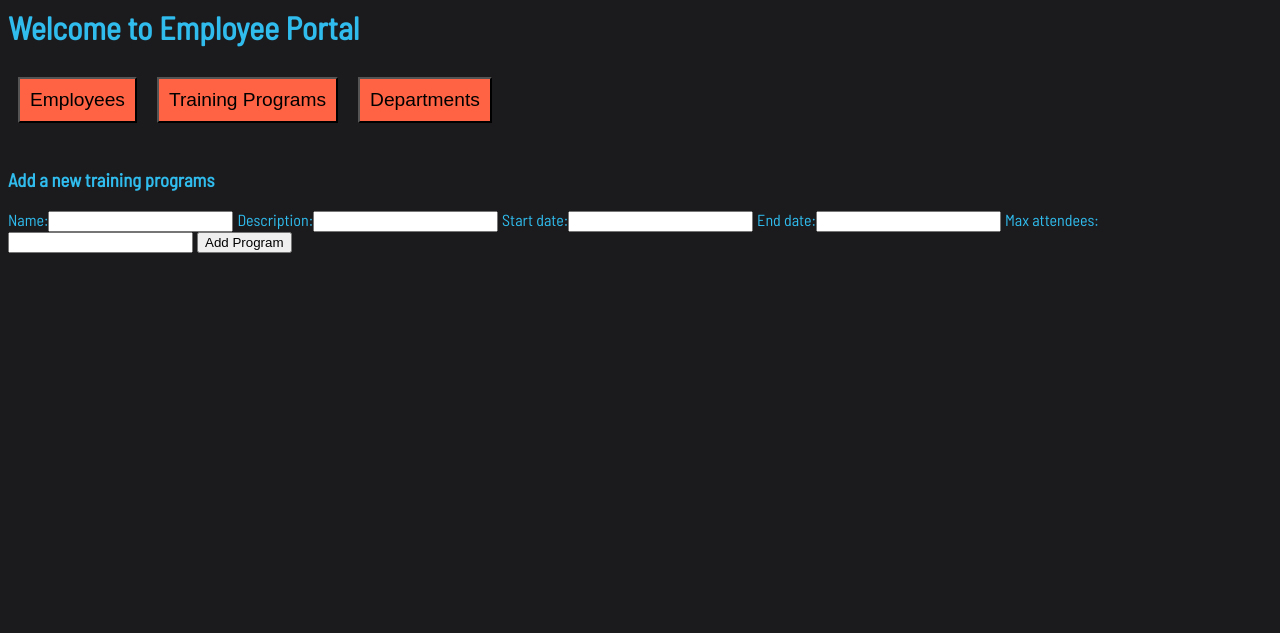
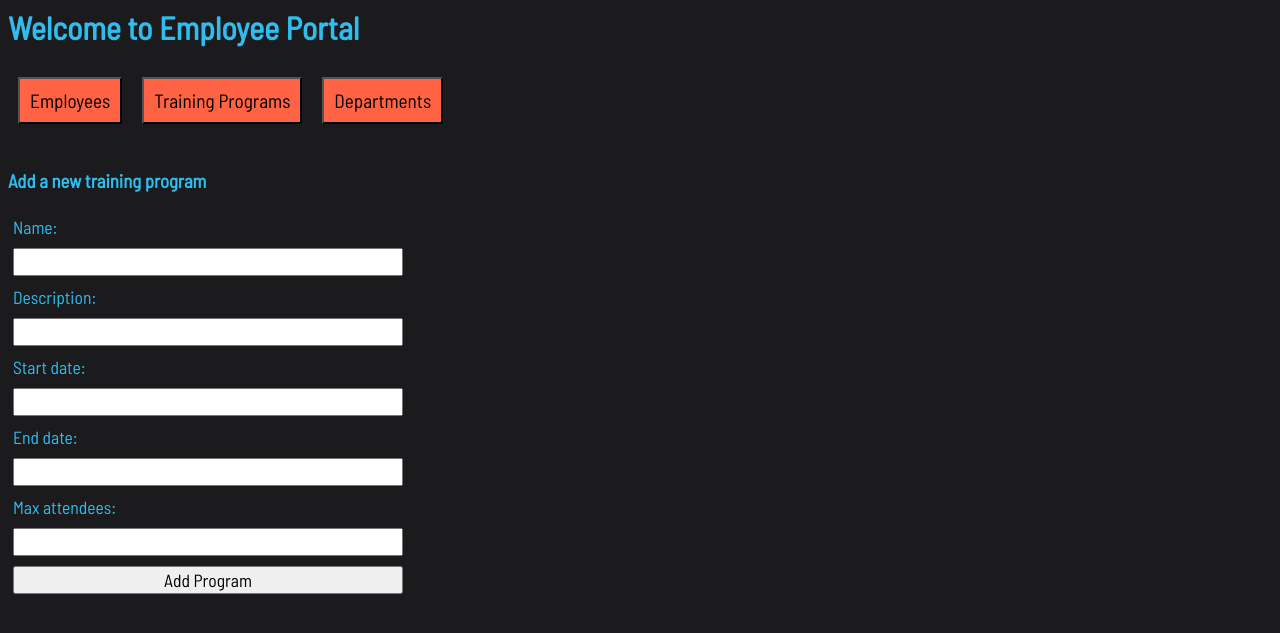
Before and after one commit to elated-egrets/bangazon-internal-site, a Django app: page /training_programs/add in a window 1280 px wide. Shown: the top 633 px of the page. Run offline with Django 3.2, Linux system fonts and the light colour scheme.

Commit message:
forms looking better

```diff
--- a/employee_portal/static/css/global.css
+++ b/employee_portal/static/css/global.css
@@ -18,6 +18,12 @@
   font-family: "Barlow Semi Condensed", sans-serif;
 }
 
+form input, form label {
+  font-family: "Barlow Semi Condensed", sans-serif;
+  margin: 5px;
+  font-size: 1.1em
+}
+
 .nav_container {
   display: flex;
   flex-direction: row;
@@ -31,3 +37,9 @@
   background-color: #FF6344;
   font-size: 1.2em
 }
+
+.input_form {
+  display: flex;
+  flex-direction: column;
+  width: 400px;
+}
--- a/employee_portal/templates/employee_portal/department_add.html
+++ b/employee_portal/templates/employee_portal/department_add.html
@@ -6,7 +6,7 @@
 
   <h3>Add a new department</h3>
 
-  <form method='post'>
+  <form method='post' class="input_form">
     {% csrf_token %}
     {{ form }}
     <input type="submit" value="Add Department">
--- a/employee_portal/templates/employee_portal/employee_add.html
+++ b/employee_portal/templates/employee_portal/employee_add.html
@@ -6,7 +6,7 @@
 
   <h3>Add a new employee</h3>
 
-  <form method='post'>
+  <form method='post' class="input_form">
     {% csrf_token %}
     {{ form }}
     <input type="submit" value="Add Employee">
--- a/employee_portal/templates/employee_portal/training_program_add.html
+++ b/employee_portal/templates/employee_portal/training_program_add.html
@@ -4,9 +4,9 @@
 
   {% include "employee_portal/nav_bar.html" with nav_location=location %}
 
-  <h3>Add a new training programs</h3>
+  <h3>Add a new training program</h3>
 
-  <form method='post'>
+  <form method='post' class="input_form">
     {% csrf_token %}
     {{ form }}
     <input type="submit" value="Add Program">
--- a/employee_portal/templates/employee_portal/training_programs_model_form.html
+++ b/employee_portal/templates/employee_portal/training_programs_model_form.html
@@ -1,12 +1,14 @@
+<!-- Looks like this is unused -->
+
 {% extends "employee_portal/index.html" %}
 
 {% block main_stuff %}
 
   {% include "employee_portal/nav_bar.html" with nav_location=location %}
 
-  <h3>Add a new training programs</h3>
+  <h3>Add a new training program</h3>
 
-  <form method='post'>
+  <form method='post' class="input_form">
     {% csrf_token %}
     {{ form }}
     <input type="submit" value="Add Program">
```
